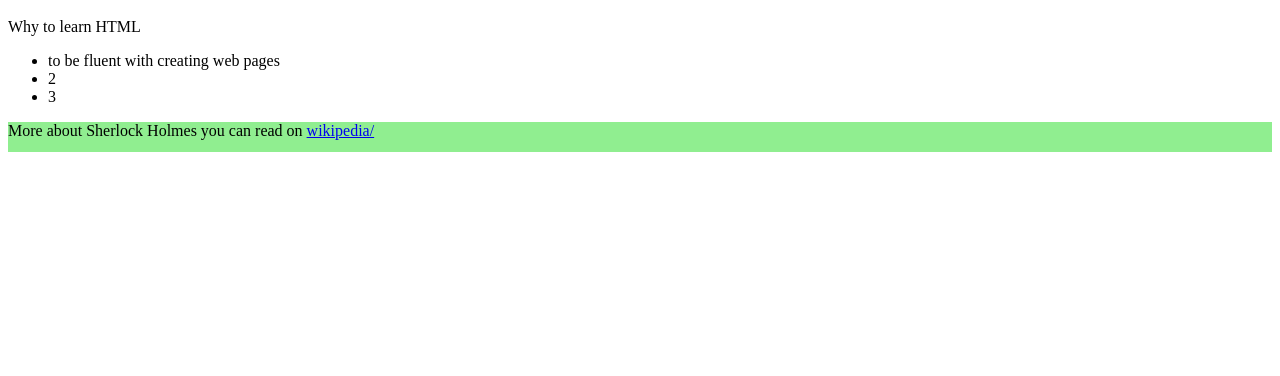
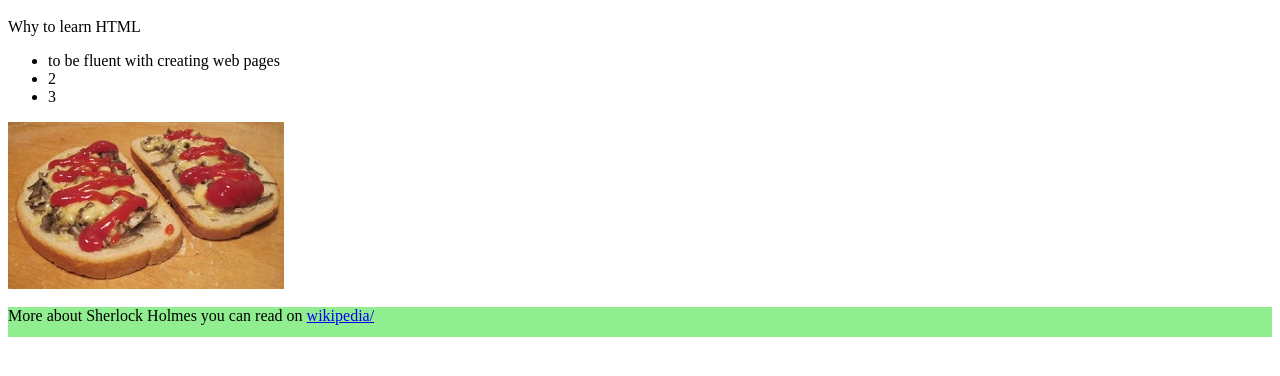
Before and after one commit to informatyczka/Lesson1, a plain HTML site: page index.html in a window 1280 px wide. Shown: the part 48-424 px from the top of the page. Drawn offline with Linux system fonts and the light colour scheme.

Commit message:
Add dir /img and add image to index.html

```diff
--- a/index.html
+++ b/index.html
@@ -28,6 +28,10 @@
 
     </ul>
   </div>
+  <div>
+    <img src="./img/zapiekanki.jpg">
+  </div>
+  <br>
 
 
 </body>
```
Also changed, not shown: img/Zapiekanki.jpg (added).
